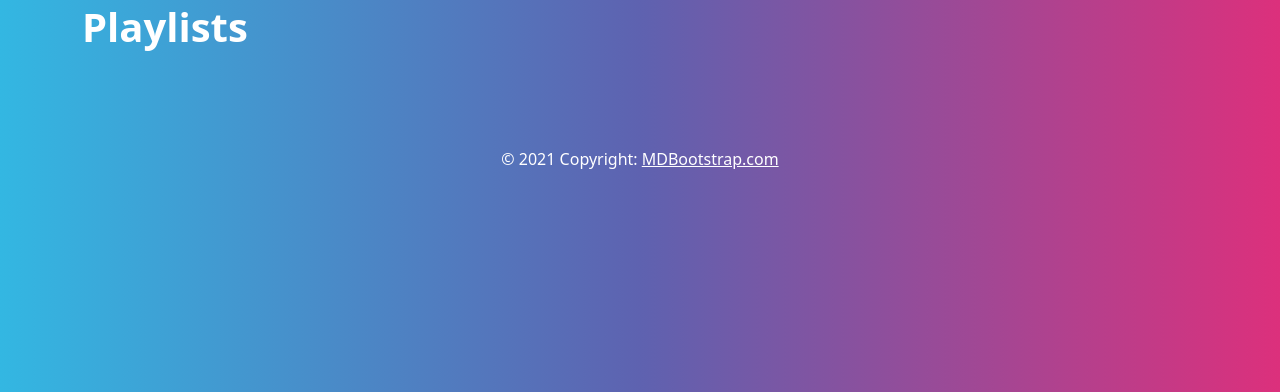
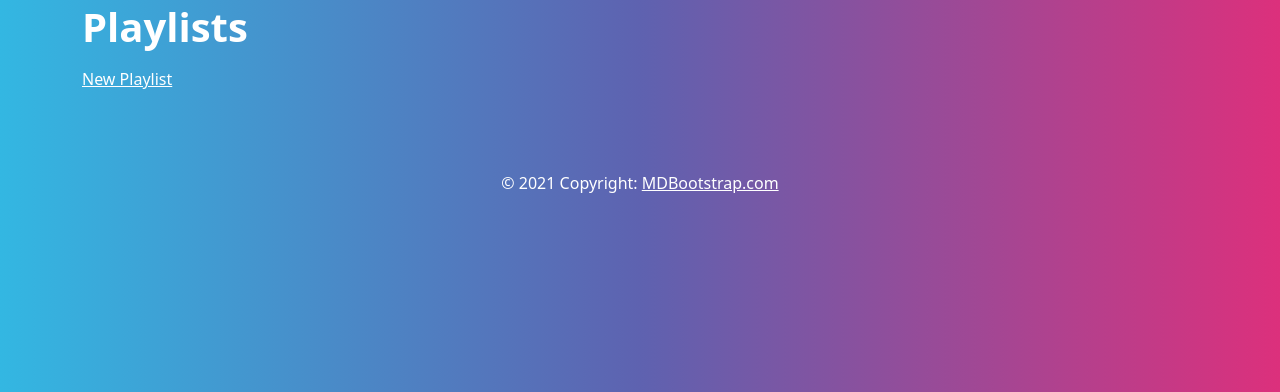
Before and after one commit to skinnybeans17/flask-playlistr, a Flask app: template templates/playlists_index.html in a window 1280 px wide. Shown: the part 79-471 px from the top of the page. Run offline with Flask 2, Linux system fonts and the light colour scheme; the template is opened without the code that fills it, so the values that code supplies are empty; some libraries are stand-ins or nearby versions.

Commit message:
Update playlists_index.html

```diff
--- a/templates/playlists_index.html
+++ b/templates/playlists_index.html
@@ -2,7 +2,9 @@
 {% extends 'base.html' %}
 
 {% block content %}
-<h1>Playlists</h1>
+    <h1>Playlists</h1>
+
+    <a href="/playlists/new">New Playlist</a>
 
 <div class='row'>
     {% for playlist in playlists %}
```
